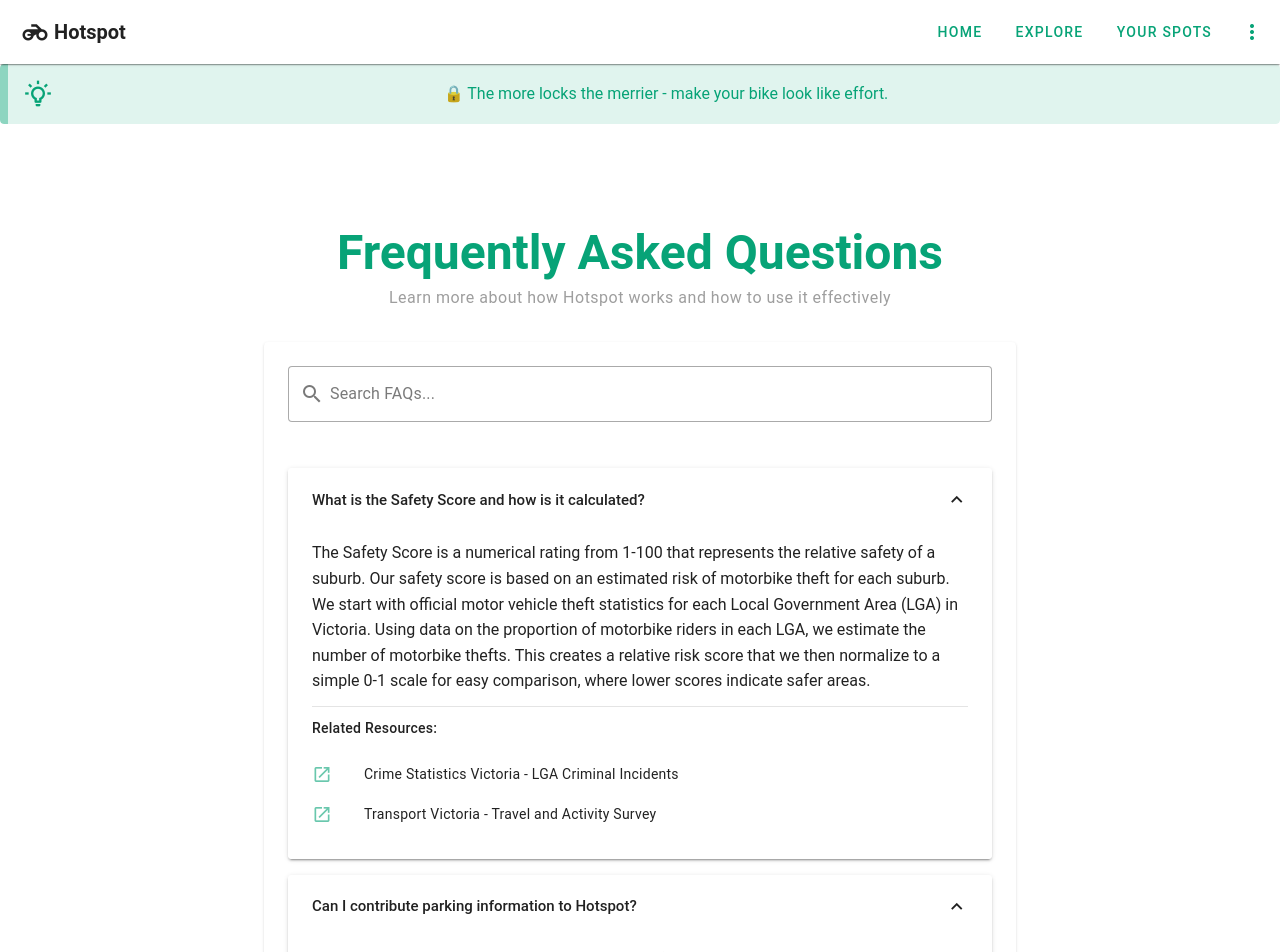
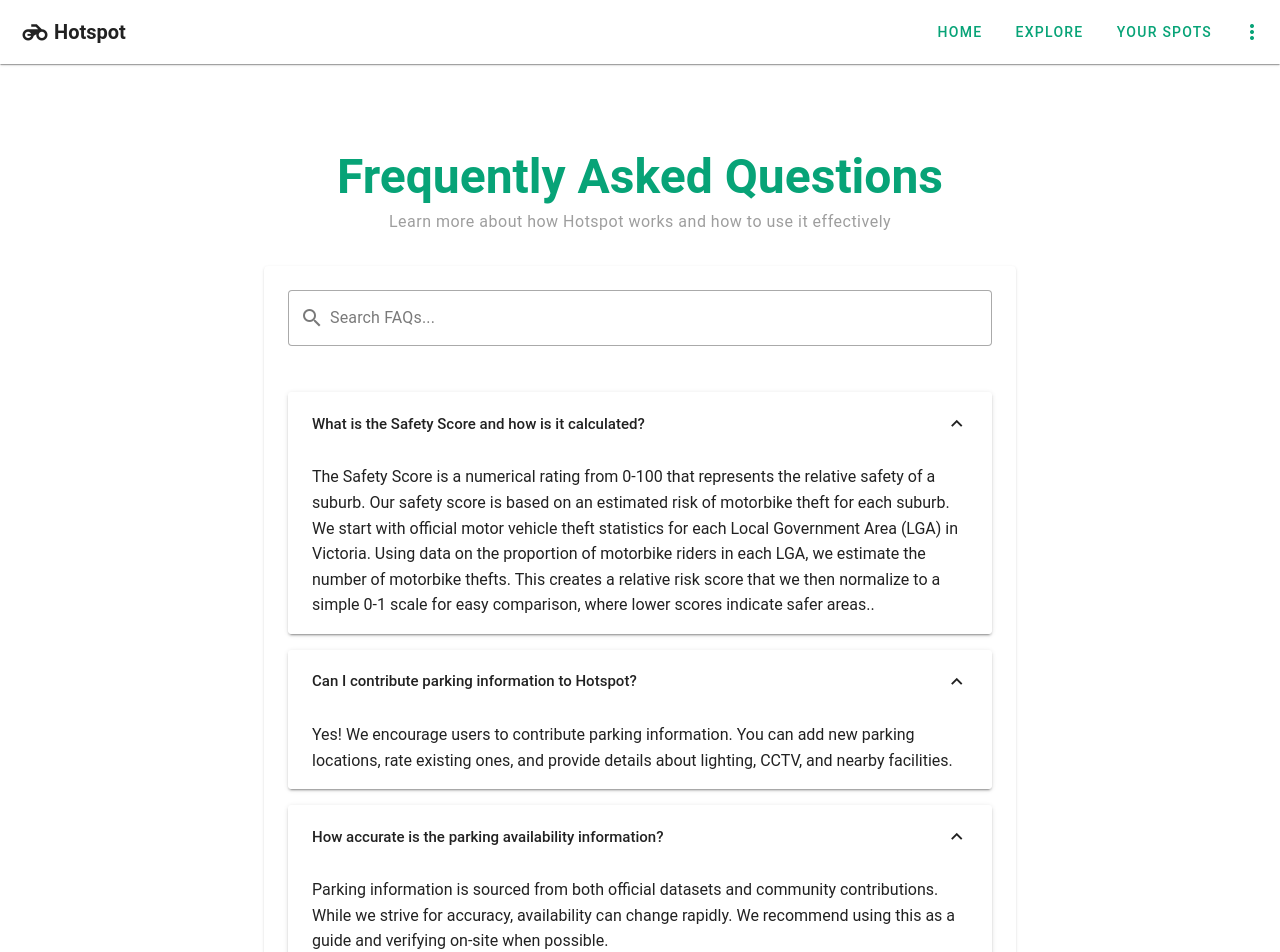
Before and after one commit to michaelmcallister/hotspot, a Vue app in the folder src/web/: page /faq in a window 1280 px wide. Shown: the top 952 px of the page. Built offline with nearby package versions, Linux system fonts and the light colour scheme.

Commit message:
Revert "updated FAQ page, and added rotating tips banner"
This reverts commit 2365266e4d021c02d3996a46ba5616341bcde299.

This is breaking the build currently

```diff
--- a/src/web/src/App.vue
+++ b/src/web/src/App.vue
@@ -36,8 +36,6 @@
     </v-app-bar>
 
     <v-main class="pb-12 pb-sm-14">
-      <!-- Tips Banner added here -->
-      <TipsBanner />
       <router-view />
     </v-main>
 
@@ -84,7 +82,6 @@ import { ref } from 'vue';
 import { useRouter } from 'vue-router';
 import ResourcesModal from './components/ResourcesModal.vue';
 import AppLogo from './components/AppLogo.vue';
-import TipsBanner from './components/Tipsbanner.vue';
 
 const router = useRouter();
 const showResources = ref(false);
--- a/src/web/src/components/FAQ.vue
+++ b/src/web/src/components/FAQ.vue
@@ -111,21 +111,10 @@ interface FAQItem {
 
 const faqItems = ref<FAQItem[]>([
   {
-     id: 1,
+    id: 1,
     question: "What is the Safety Score and how is it calculated?",
-    answer: "The Safety Score is a numerical rating from 1-100 that represents the relative safety of a suburb. Our safety score is based on an estimated risk of motorbike theft for each suburb. We start with official motor vehicle theft statistics for each Local Government Area (LGA) in Victoria. Using data on the proportion of motorbike riders in each LGA, we estimate the number of motorbike thefts. This creates a relative risk score that we then normalize to a simple 0-1 scale for easy comparison, where lower scores indicate safer areas.",
-    category: "safety",
-    resources: [
-        {
-            text: "Crime Statistics Victoria - LGA Criminal Incidents",
-            link: "https://files.crimestatistics.vic.gov.au/2025-06/Data_Tables_LGA_Criminal_Incidents_Year_Ending_March_2025.xlsx"
-        },
-        {
-            text: "Transport Victoria - Travel and Activity Survey",
-            link: "https://opendata.transport.vic.gov.au/dataset/victorian-integrated-survey-of-travel-and-activity-vista"
-        }
-    ]
-
+    answer: "The Safety Score is a numerical rating from 0-100 that represents the relative safety of a suburb. Our safety score is based on an estimated risk of motorbike theft for each suburb. We start with official motor vehicle theft statistics for each Local Government Area (LGA) in Victoria. Using data on the proportion of motorbike riders in each LGA, we estimate the number of motorbike thefts. This creates a relative risk score that we then normalize to a simple 0-1 scale for easy comparison, where lower scores indicate safer areas..",
+    category: "safety"
   },
 
   {
@@ -138,13 +127,13 @@ const faqItems = ref<FAQItem[]>([
   {
     id: 3,
     question: "How accurate is the parking availability information?",
-    answer: "Parking information is sourced from official datasets and while we strive for accuracy, availability can change rapidly. We recommend using this as a guide and verifying on-site when possible.",
+    answer: "Parking information is sourced from both official datasets and community contributions. While we strive for accuracy, availability can change rapidly. We recommend using this as a guide and verifying on-site when possible.",
     category: "parking"
   },
   {
     id: 4,
     question: "What do the different risk levels mean?",
-    answer: "Risk levels are categorized as: <strong>Low Risk</strong>(100-75), <strong>medium Risk</strong>(74-50) and <strong>High Risk</strong>(50-1). Suburbs within the same Local Government Area (LGA) often have similar scores because the initial risk calculation is done at the LGA level using Victoria-wide crime and road user data. This LGA-level score is then applied to all postcodes and suburbs within that LGA. The score represents the overall risk level for the broader local government area rather than individual street-level risk..",
+    answer: "Risk levels are categorized as: <strong>Low Risk</strong> (80-100), <strong>Moderate Risk</strong> (60-79), <strong>Elevated Risk</strong> (40-59), and <strong>High Risk</strong> (0-39). Suburbs within the same Local Government Area (LGA) often have similar scores because the initial risk calculation is done at the LGA level using Victoria-wide crime and road user data. This LGA-level score is then applied to all postcodes and suburbs within that LGA. The score represents the overall risk level for the broader local government area rather than individual street-level risk..",
     category: "safety"
   },
 
--- a/src/web/src/components/TipsBanner.vue
+++ /dev/null
@@ -1,54 +0,0 @@
-<template>
-  <v-alert
-    v-if="currentTip"
-    :text="currentTip.text"
-    color="primary"
-    variant="tonal"
-    class="mb-4 text-center"
-    border="start"
-    icon="mdi-lightbulb-on-outline"
-  />
-</template>
-
-<script setup lang="ts">
-import { ref, onMounted, onUnmounted } from 'vue';
-
-const tips = ref([
-   "🔒 The more locks the merrier - make your bike look like effort.",
-  "📍 Always lock to something that won't move.",
-  "⚡ Use your ignition and steering locks - even for quick stops.",
-  "🎯 A simple bike cover hides temptation.",
-  "🚨 An anti-theft alarm can scare off thieves fast.",
-  "🪖 Don't leave your helmet or gear unsecured - it attracts attention.",
-  "💡 Well-lit spots = low-risk spots. Are you in the spotlight?",
-  "📡 GPS trackers won't prevent theft, but they'll help get your bike back.",
-  "👥 Thieves avoid groups. Park near fellow riders.",
-  "🤝 Share safe parking spots with other riders - community helps.",
-  "⏱️ How long would it take you to steal your own bike?",
-  "🤔 Would you park there if it was a friend's bike?",
-  "🔍 When did you last check your alarm or lock for faults?",
-  "👀 If someone touched your bike right now, would anyone notice?",
-  "🎯 Don't park by chance - park with purpose."
-]);
-
-const currentTipIndex = ref(0);
-const currentTip = ref({ text: tips.value[0] });
-let rotationInterval: number | null = null;
-
-const nextTip = () => {
-  currentTipIndex.value = (currentTipIndex.value + 1) % tips.value.length;
-  currentTip.value = { text: tips.value[currentTipIndex.value] };
-};
-
-onMounted(() => {
-  rotationInterval = window.setInterval(() => {
-    nextTip();
-  }, 10000);
-});
-
-onUnmounted(() => {
-  if (rotationInterval) {
-    clearInterval(rotationInterval);
-  }
-});
-</script>
```
